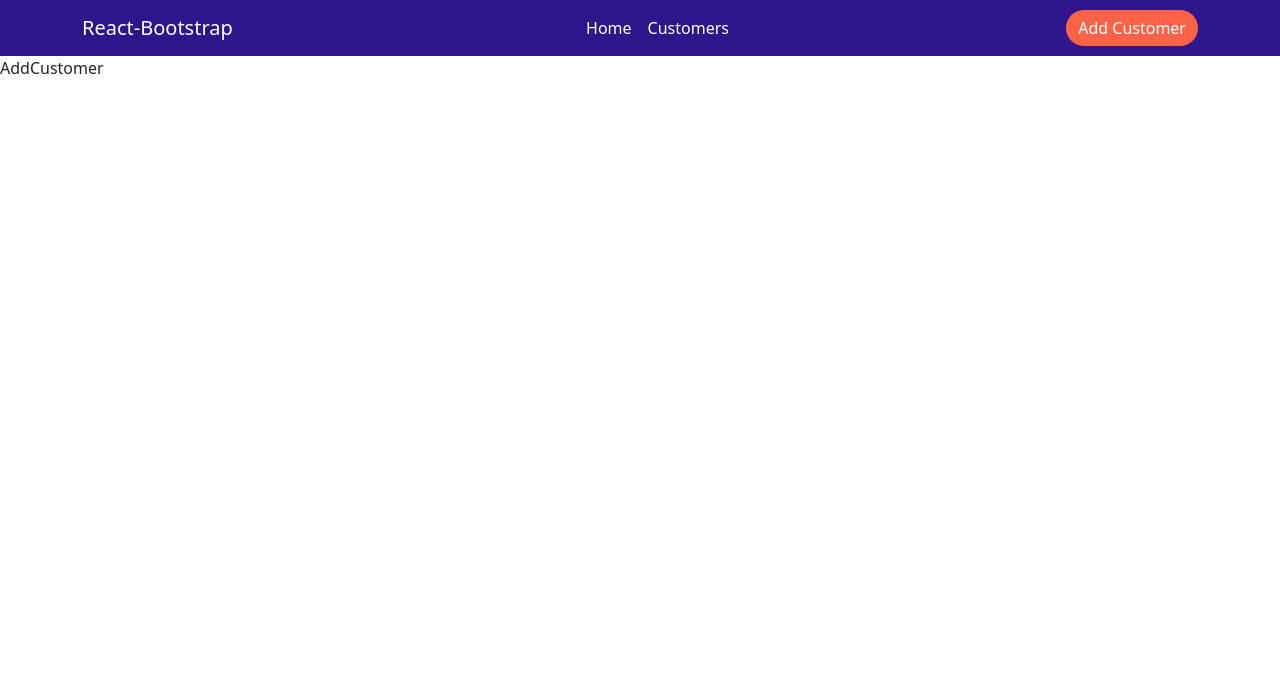
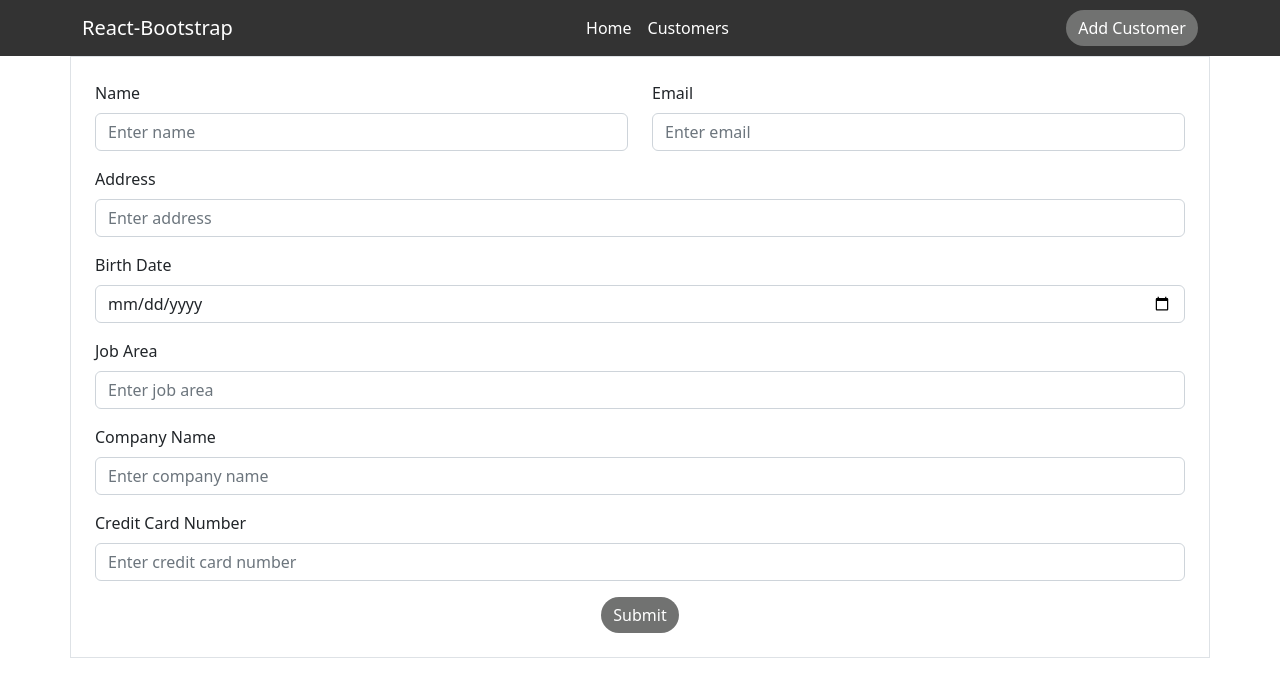
Before and after one commit to ChaimaeBinjach/React-Project, a React (Vite) app: page /addcustomer in a window 1280 px wide. Shown: the top 696 px of the page. Built offline with nearby package versions, Linux system fonts and the light colour scheme.

Commit message:
View fixed

```diff
--- a/GV6WH9.json
+++ b/db.json
@@ -249,6 +249,16 @@
       "jobarea": "Group",
       "companyname": "Purdy, Stroman and Kozey",
       "creditcardnum": "3434-539816-35912"
+    },
+    {
+      "id": "be3eef93-bef4-4c6f-b729-8a5b01f53e93",
+      "name": "Ibrahim Ahmed Mohammed Ibrahim",
+      "email": "190ibrahimahmed@gmail.com",
+      "address": "Boszorkány road 2.",
+      "birthdate": "2023-05-26",
+      "jobarea": "Cs",
+      "companyname": "HimooTech",
+      "creditcardnum": "2156 3135 3563 3169"
     }
   ]
 }
--- a/src/App.css
+++ b/src/App.css
@@ -1,23 +1,66 @@
 .navbar {
-  background: #2e158c;
+  background: #333;
+  color: #fff;
 }
 
 .brand,
 .list_item {
-  color: #fff !important;
+  color: #fff;
 }
 
 .list_item:hover {
-  color: tomato !important;
+  color: rgb(85, 90, 85);
 }
 
 .btn {
-  background: tomato !important;
+  background: rgb(113, 114, 113);
   border: none;
   border-radius: 20px;
-  color: #fff !important;
+  color: #fff;
 }
 
 .btn:hover {
-  background: #ff6347 !important;
+  background: rgb(113, 130, 88);
 }
+
+.customer-container {
+  display: flex;
+  justify-content: center;
+  align-items: center;
+  height: 100vh;
+
+}
+
+.customer-header {
+  text-align: center;
+  margin-bottom: 20px;
+}
+
+.customer-details {
+  background-color: #f8f9fa;
+  padding: 20px;
+  border-radius: 5px;
+  box-shadow: 0 0 10px rgba(0, 0, 0, 0.2);
+  margin-bottom: 20px;
+}
+
+.customer-info {
+  margin-bottom: 10px;
+}
+
+.info-label {
+  font-weight: bold;
+}
+
+.customer-actions {
+  text-align: center;
+  margin-top: 20px;
+}
+
+.customer-actions button {
+  margin-right: 10px;
+}
+
+.customer-actions button:last-child {
+  margin-right: 0;
+}
--- a/src/App.jsx
+++ b/src/App.jsx
@@ -1,4 +1,3 @@
-import { useState } from 'react'
 import { Route, Routes } from 'react-router-dom';
 import 'bootstrap/dist/css/bootstrap.min.css'
 import './App.css'
@@ -10,7 +9,6 @@ import LandingPage from './pages/LandingPage';
 import NavBar from './comps/Navbar';
 
 function App() {
-  const [count, setCount] = useState(0)
 
   return (
     <>
--- /dev/null
+++ b/src/comps/CustomerForm.jsx
@@ -0,0 +1,97 @@
+import Button from 'react-bootstrap/Button';
+import Col from 'react-bootstrap/Col';
+import Form from 'react-bootstrap/Form';
+import Row from 'react-bootstrap/Row';
+
+const CustomerForm = ({ onSubmit, initialValue }) => {
+  const handleSubmit = (event) => {
+    event.preventDefault();
+    const formData = new FormData(event.target);
+    const customer = Object.fromEntries(formData.entries());
+    onSubmit(customer);
+
+  };
+
+  return (
+    <div className="container border p-4">
+      <Form onSubmit={handleSubmit}>
+        <Row className="mb-3">
+          <Form.Group as={Col} controlId="formGridName">
+            <Form.Label>Name</Form.Label>
+            <Form.Control
+              type="text"
+              placeholder="Enter name"
+              name="name"
+
+            />
+          </Form.Group>
+
+          <Form.Group as={Col} controlId="formGridEmail">
+            <Form.Label>Email</Form.Label>
+            <Form.Control
+              type="email"
+              placeholder="Enter email"
+              name="email"
+
+            />
+          </Form.Group>
+        </Row>
+
+        <Form.Group className="mb-3" controlId="formGridAddress">
+          <Form.Label>Address</Form.Label>
+          <Form.Control
+            placeholder="Enter address"
+            name="address"
+
+          />
+        </Form.Group>
+
+        <Form.Group className="mb-3" controlId="formGridBirthdate">
+          <Form.Label>Birth Date</Form.Label>
+          <Form.Control
+            type="date"
+            placeholder="Enter birth date"
+            name="birthdate"
+
+          />
+        </Form.Group>
+
+        <Form.Group className="mb-3" controlId="formGridJobArea">
+          <Form.Label>Job Area</Form.Label>
+          <Form.Control
+            placeholder="Enter job area"
+            name="jobarea"
+
+          />
+        </Form.Group>
+
+        <Form.Group className="mb-3" controlId="formGridCompanyName">
+          <Form.Label>Company Name</Form.Label>
+          <Form.Control
+            placeholder="Enter company name"
+            name="companyname"
+
+          />
+        </Form.Group>
+
+        <Form.Group className="mb-3" controlId="formGridCreditCardNum">
+          <Form.Label>Credit Card Number</Form.Label>
+          <Form.Control
+            type="text"
+            placeholder="Enter credit card number"
+            name="creditcardnum"
+
+          />
+        </Form.Group>
+
+        <div className="text-center">
+          <Button variant="primary" type="submit">
+            Submit
+          </Button>
+        </div>
+      </Form>
+    </div>
+  );
+};
+
+export default CustomerForm;
--- a/src/comps/Navbar.jsx
+++ b/src/comps/Navbar.jsx
@@ -16,7 +16,7 @@ const NavBar = () => {
             <Nav.Link href="/customers" className='list_item'>Customers</Nav.Link>
           </Nav>
           <Nav className="ms-auto">
-            <button onClick={() =>navigate(`/addcostumer`)} className="btn btn-success">Add Customer</button>
+            <button onClick={() =>navigate(`/addcustomer`)} className="btn btn-success">Add Customer</button>
           </Nav>
         </Navbar.Collapse>
       </Container>
--- a/src/crud.js
+++ b/src/crud.js
@@ -26,6 +26,7 @@ export async function createCustomer(newCustomer) {
     return response.data;
   } catch (error) {
     console.error(error);
+    throw error; // Rethrow the error to handle it in the component
   }
 }
 
--- a/src/pages/AddCustomer.jsx
+++ b/src/pages/AddCustomer.jsx
@@ -1,8 +1,30 @@
+import { createCustomer } from "../crud";
+import { useMutation, useQueryClient } from "@tanstack/react-query";
+import { useNavigate } from 'react-router-dom';
 
+import CustomerForm from "../comps/CustomerForm";
 
 const AddCustomer = () => {
+  const queryClient = useQueryClient();
+  const navigate= useNavigate();
+
+  const createCustomerMutation = useMutation({
+    mutationFn: createCustomer,
+    onSuccess: (data) => {
+      queryClient.invalidateQueries({ queryKey: ["customers"] });
+      console.log("Success!");
+      navigate(`/customer/${data.id}`); // Navigate to the newly created customer's page
+    },
+  });
+
+  const handleAddCustomer = (customer) => {
+    createCustomerMutation.mutate({
+      id: crypto.randomUUID(),
+      ...customer,
+    });
+  };
   return (
-    <div>AddCustomer</div>
+    <CustomerForm onSubmit={handleAddCustomer} initialValue={{}} />
   )
 }
 
--- a/src/pages/Customer.jsx
+++ b/src/pages/Customer.jsx
@@ -1,9 +1,82 @@
-
+import { useMutation, useQuery, useQueryClient } from "@tanstack/react-query";
+import { useNavigate, useParams } from "react-router-dom";
+import { fetchCustomer, deleteCustomer } from '../crud';
+import { Container, Row, Col, Badge, Button } from "react-bootstrap";
 
 const Customer = () => {
+  const navigate = useNavigate();
+  const { id } = useParams();
+
+  const { isLoading, data: customer, error } = useQuery({
+    queryKey: ["customers", id],
+    queryFn: () => fetchCustomer(id),
+    staleTime: 600000, // cache for 10 minutes
+  });
+
+  const queryClient = useQueryClient();
+
+  const deleteMutation = useMutation(deleteCustomer, {
+    onSuccess: () => {
+      queryClient.invalidateQueries("customers");
+      queryClient.invalidateQueries(["customers", id]);
+      navigate("/");
+    },
+  });
+
+  const handleEdit = () => {
+    navigate(`/customer/${id}/edit`);
+  };
+
+  const handleDelete = () => {
+    deleteMutation.mutate(id);
+  };
+
+  if (isLoading) return "loading...";
+  if (error) return `Error: ${error.message}`;
+
   return (
-    <div>Customggntrtrtrnger</div>
-  )
-}
+    <Container className="customer-container ">
+      <Row>
+        <Col >
+          <div className="customer-header">
+            <h2>{customer.name}</h2>
 
-export default Customer
+          </div>
+          <div className="customer-details">
+            <div className="customer-info">
+              <span className="info-label">Email:</span> {customer.email}
+            </div>
+            <div className="customer-info">
+              <span className="info-label">Address:</span> {customer.address}
+            </div>
+            <div className="customer-info">
+              <span className="info-label">Birth Date:</span> {customer.birthdate}
+            </div>
+            <div className="customer-info">
+              <span className="info-label">Job Area:</span> {customer.jobarea}
+            </div>
+            <div className="customer-info">
+              <span className="info-label">Company Name:</span> {customer.companyname}
+            </div>
+            <div className="customer-info">
+              <span className="info-label">Credit Card Number:</span> {customer.creditcardnum}
+            </div>
+          </div>
+          <div className="customer-actions">
+            <Button variant="primary" onClick={handleEdit}>
+              Edit
+            </Button>{" "}
+            <Button variant="danger" onClick={handleDelete} disabled={deleteMutation.isLoading}>
+              {deleteMutation.isLoading ? "Deleting..." : "Delete"}
+            </Button>{" "}
+            <Button variant="secondary" onClick={() => navigate("/customers")}>
+              Back to List Customers
+            </Button>
+          </div>
+        </Col>
+      </Row>
+    </Container>
+  );
+};
+
+export default Customer;
--- a/src/pages/Customers.jsx
+++ b/src/pages/Customers.jsx
@@ -41,7 +41,7 @@ const Customers = () => {
 
   return (
     <div>
-      <Table striped bordered hover variant="dark">
+      <Table responsive="xl" bordered hover>
         <thead>
           <tr>
             <th>#</th>
@@ -52,7 +52,7 @@ const Customers = () => {
             <th>Job Area</th>
             <th>Company Name</th>
             <th>Credit Card Number</th>
-            <th colSpan="3">Actions</th>
+            <th colspan="3">Actions</th>
           </tr>
         </thead>
         <tbody>
@@ -67,13 +67,13 @@ const Customers = () => {
               <td>{customer.companyname}</td>
               <td>{customer.creditcardnum}</td>
               <td>
-                <Button  onClick={() => navigate(`/customers/${customer.id}`)}>View</Button>
+                <Button variant="info" onClick={() => navigate(`/customer/${customer.id}`)}>View</Button>
               </td>
               <td>
-                <Button  onClick={() => navigate(`/customers/${customer.id}`)}>Edit</Button>
+                <Button variant="warning" onClick={() => navigate(`/customer/${customer.id}/edit`)}>Edit</Button>
               </td>
               <td>
-                <Button  onClick={() => handleDelete(customer.id)}>Delete</Button>
+                 <Button variant="danger" onClick={() => handleDelete(customer.id)}>Delete</Button>
               </td>
             </tr>
           ))}
```
